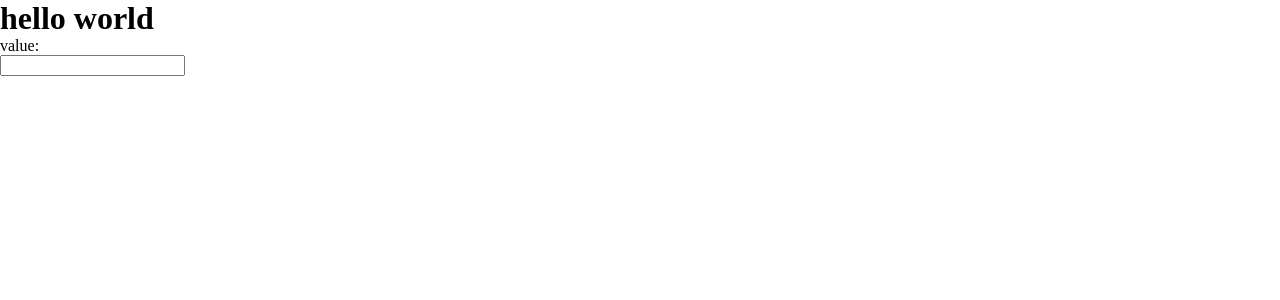
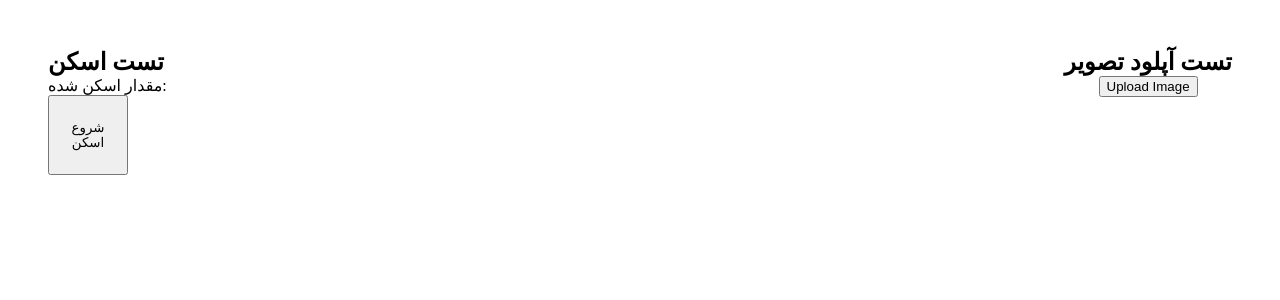
Before and after one commit to iamamirali/pwa-test, a React (Vite) app: page / in a window 1280 px wide. Shown: the top 300 px of the page. Built offline with nearby package versions, Linux system fonts and the light colour scheme.

Commit message:
feat: add image upload

```diff
--- a/dev-dist/sw.js
+++ b/dev-dist/sw.js
@@ -82,7 +82,7 @@ define(['./workbox-54d0af47'], (function (workbox) { 'use strict';
     "revision": "3ca0b8505b4bec776b69afdba2768812"
   }, {
     "url": "index.html",
-    "revision": "0.m3dd8h5r69"
+    "revision": "0.0a9su0d95"
   }], {});
   workbox.cleanupOutdatedCaches();
   workbox.registerRoute(new workbox.NavigationRoute(workbox.createHandlerBoundToURL("index.html"), {
--- a/src/App.tsx
+++ b/src/App.tsx
@@ -1,16 +1,16 @@
-import { useEffect, useState } from 'react';
+import { useEffect, useState } from "react";
+import ImageUploader from "./ImageUploader";
 
 function App() {
-  const [value, setValue] = useState('');
+  const [value, setValue] = useState("");
   const [confirmButton, setConfirmButton] = useState(false);
-  const [startButton, setStartButton] = useState(false);
+  const [startButton, setStartButton] = useState(true);
 
   useEffect(() => {
     const handlePaste = (e: ClipboardEvent) => {
-      const pastedData = e.clipboardData?.getData('text');
-
+      const pastedData = e.clipboardData?.getData("text");
       if (pastedData) {
-        // setValue(pastedData.trim());
+        setValue(pastedData.trim());
         setConfirmButton(true);
       }
     };
@@ -19,50 +19,66 @@ function App() {
       setStartButton(true);
     };
 
-    window.addEventListener('paste', handlePaste);
-    window.addEventListener('focus', handleAppFocus);
+    window.addEventListener("paste", handlePaste);
+    window.addEventListener("focus", handleAppFocus);
 
     return () => {
-      window.removeEventListener('paste', handlePaste);
-      window.removeEventListener('focus', handleAppFocus);
+      window.removeEventListener("paste", handlePaste);
+      window.removeEventListener("focus", handleAppFocus);
     };
   }, []);
 
   return (
-    <div>
-      <h1>hello world</h1>
-      <p>{`value: ${value}`}</p>
+    <div
+      style={{
+        display: "flex",
+        justifyContent: "space-between",
+        padding: "48px",
+        flexWrap: "wrap",
+        gap: "48px",
+      }}
+    >
+      <div style={{ minWidth: "300px" }}>
+        <h2>تست اسکن</h2>
+        <p>{`مقدار اسکن شده: ${value}`}</p>
         {confirmButton && !startButton && (
           <button
             onClick={() => {
-            setValue('');
+              setValue("");
             }}
-          style={{ width: 100, height: 100 }}
+            style={{ width: 80, height: 80 }}
           >
-          confirm
+            تایید اسکن
           </button>
         )}
+
         {startButton && (
           <button
             onClick={() => {
               setStartButton(false);
-            setValue('');
+              setValue("");
             }}
-          style={{ width: 100, height: 100 }}
+            style={{ width: 80, height: 80 }}
           >
-          start
+            شروع اسکن
           </button>
         )}
-      <input
+        {/* <input
         inputMode="none"
-        value={''}
+        value={""}
         onChange={(e) => setValue(e.target.value)}
         // style={{
         //   position: 'absolute',
         //   opacity: 0,
         //   pointerEvents: 'none',
         // }}
-      />
+      /> */}
+      </div>
+
+      <div>
+        <h2>تست آپلود تصویر</h2>
+        <ImageUploader onChange={(_, base64) => console.log(base64)} />
+      </div>
     </div>
   );
 }
--- /dev/null
+++ b/src/ImageUploader.tsx
@@ -0,0 +1,85 @@
+import React, { useState, useRef, useEffect } from "react";
+
+interface ImageUploaderProps {
+  onChange?: (file: File | null, base64: string | null) => void;
+}
+
+const ImageUploader: React.FC<ImageUploaderProps> = ({ onChange }) => {
+  const [previewUrl, setPreviewUrl] = useState<string | null>(null);
+  const fileInputRef = useRef<HTMLInputElement | null>(null);
+
+  const handleFileChange = (event: React.ChangeEvent<HTMLInputElement>) => {
+    const file = event.target.files?.[0];
+
+    if (file && file.type.startsWith("image/")) {
+      const objectUrl = URL.createObjectURL(file);
+      setPreviewUrl(objectUrl);
+
+      const reader = new FileReader();
+      reader.onloadend = () => {
+        const base64 = reader.result?.toString() || null;
+        onChange?.(file, base64);
+      };
+      reader.readAsDataURL(file);
+    } else {
+      reset();
+    }
+  };
+
+  const reset = () => {
+    setPreviewUrl(null);
+    if (fileInputRef.current) {
+      fileInputRef.current.value = "";
+    }
+    onChange?.(null, null);
+  };
+
+  const handleClick = () => {
+    fileInputRef.current?.click();
+  };
+
+  useEffect(() => {
+    return () => {
+      if (previewUrl) {
+        URL.revokeObjectURL(previewUrl);
+      }
+    };
+  }, [previewUrl]);
+
+  return (
+    <div style={{ textAlign: "center" }}>
+      <input
+        type="file"
+        accept="image/*"
+        ref={fileInputRef}
+        onChange={handleFileChange}
+        style={{ display: "none" }}
+      />
+
+      {!previewUrl ? (
+        <button onClick={handleClick}>Upload Image</button>
+      ) : (
+        <div style={{ marginTop: "1rem" }}>
+          <img
+            src={previewUrl}
+            alt="Preview"
+            style={{
+              maxWidth: "100%",
+              maxHeight: "300px",
+              borderRadius: "8px",
+              marginBottom: "0.5rem",
+            }}
+          />
+          <div>
+            <button onClick={reset} style={{ marginRight: "1rem" }}>
+              Delete
+            </button>
+            <button onClick={handleClick}>Change</button>
+          </div>
+        </div>
+      )}
+    </div>
+  );
+};
+
+export default ImageUploader;
```
Lines whose indentation alone changed are shown as unchanged.
